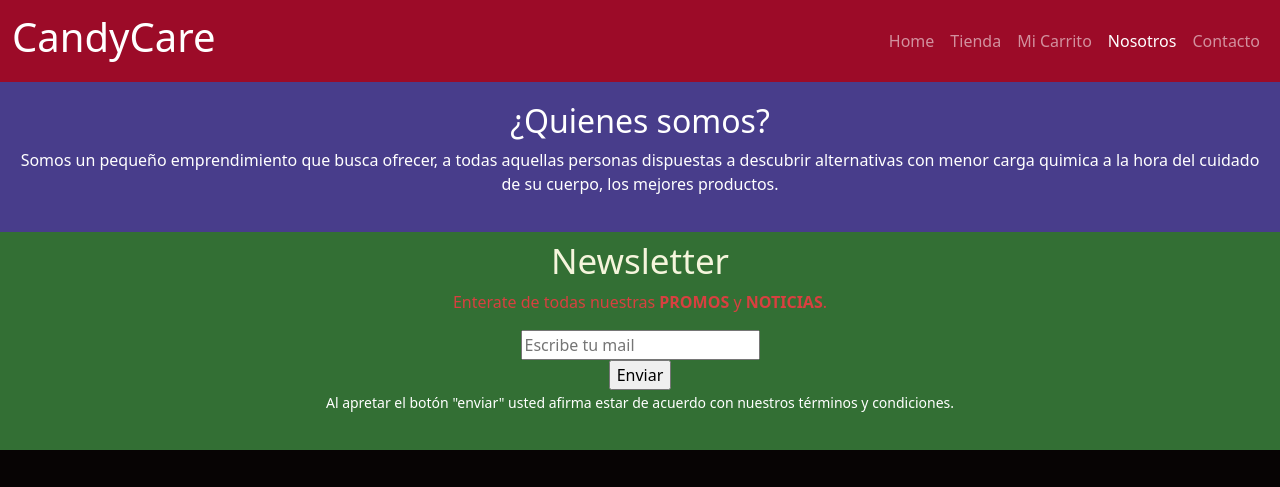
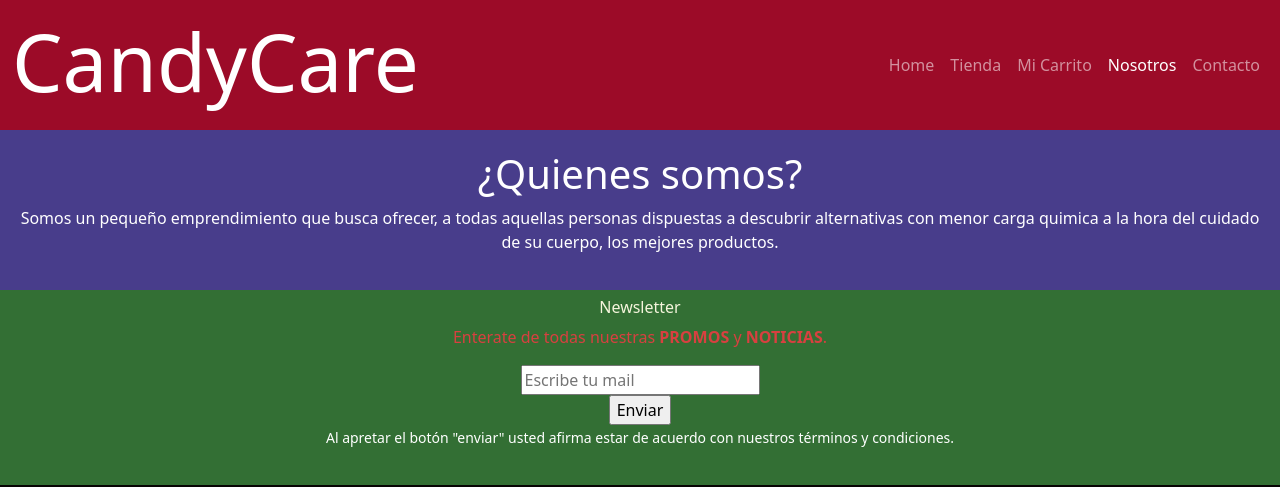
Before and after one commit to manurommera/CandyCare, a plain HTML site: page pages/nosotros.html in a window 1280 px wide. Shown: the top 487 px of the page. Drawn offline with nearby package versions, Linux system fonts and the light colour scheme.

Commit message:
imports,each,maps, fixing nosotros

```diff
--- /dev/null
+++ b/componentes/_globales.scss
@@ -0,0 +1,46 @@
+/* ----------------------------------------GLOBALES----------------------------------- */
+/* -------------------vars--------------------- */
+/* ---------colores-------- */
+
+$rojocandy: rgb(156, 11, 40);
+$blancocandy: aliceblue;
+$azulcandy: lightblue;
+$verdecandy: rgba(71, 156, 71,);
+
+/* ---------fuentes------- */
+
+$titulos: (
+    h1: 4em,
+    h2: 2.5em,
+    h3: 1.75em,
+    h4: 1em
+    );
+
+@each $titulo, $size in $titulos {
+    #{$titulo} {
+        font-size: $size;
+    }
+}
+
+/* -----------mixins---------- */
+@mixin textprop($colortext, $talign) {
+    color: $colortext;
+    text-align: $talign;
+}
+/* ---------globales body ---------- */
+
+body {
+    margin: 0%;
+    background-color: $azulcandy;
+}
+
+.contenedor{
+    display: block;
+}
+
+.sitioconstru{
+    background-color: goldenrod;
+    text-align: center;
+    display: block;
+    padding: 100px 100px;
+}
--- a/css/style.scss
+++ b/css/style.scss
@@ -1,55 +1,11 @@
-/* -----------------cfg global---------------- */
-html{
-    font-family: Arial, Helvetica, sans-serif;
-}
+@import "../componentes/globales";
 
-body {
-    margin: 0%;
-    background-color: lightblue;
-}
+/* -----------------Barra de Navegacion---------------- */
 
-.contenedor{
-    display: block;
-}
-
-.sitioconstru{
-    background-color: goldenrod;
-    text-align: center;
-    display: block;
-    padding: 100px 100px;
-}
-/* ---------------------------Variables-------------------------- */
-
-@mixin textprop($colortext, $talign) {
-    color: $colortext;
-    text-align: $talign;
-}
-
-/* ------------Colores------------ */
-
-$rojocandy: rgb(156, 11, 40);
-$blancocandy: aliceblue;
-$color2: blue;
-$color3: green;
-
-/* ------------Fuentes------------ */
-
-$fuente1: arial;
-$fuente2: georgia;
-$fuente3: impact;
-
-
-/* -----------------La barra de navegacion---------------- */
-
-
-/* -----------------nav responsive---------------- */
-
-
-/* -----------------------carrousel foto portada ----------------*/
+/* -----------------------Carrousel foto portada ----------------*/
 
 .contenedorcarrousel{
     width: 100%;
-
 }
 
 .carousel-inner img{
@@ -163,7 +119,6 @@ $fuente3: impact;
 
 .titulonewsresaltado{
     color: beige;
-    font-size: 35px;
 }
 
 .divnews{
--- a/pages/nosotros.html
+++ b/pages/nosotros.html
@@ -1,5 +1,5 @@
 <!DOCTYPE html>
-<html lang="es>
+<html lang="es">
 
 <head>
     <meta charset="UTF-8">
@@ -48,6 +48,8 @@
         </p>
     </div>
 
+
+
     <section class="contenedornewsletter">
         <div class="titulonews">
             <h4 class="titulonewsresaltado">Newsletter</h4>
```
Also changed, not shown: css/style.css, 1 other file.
